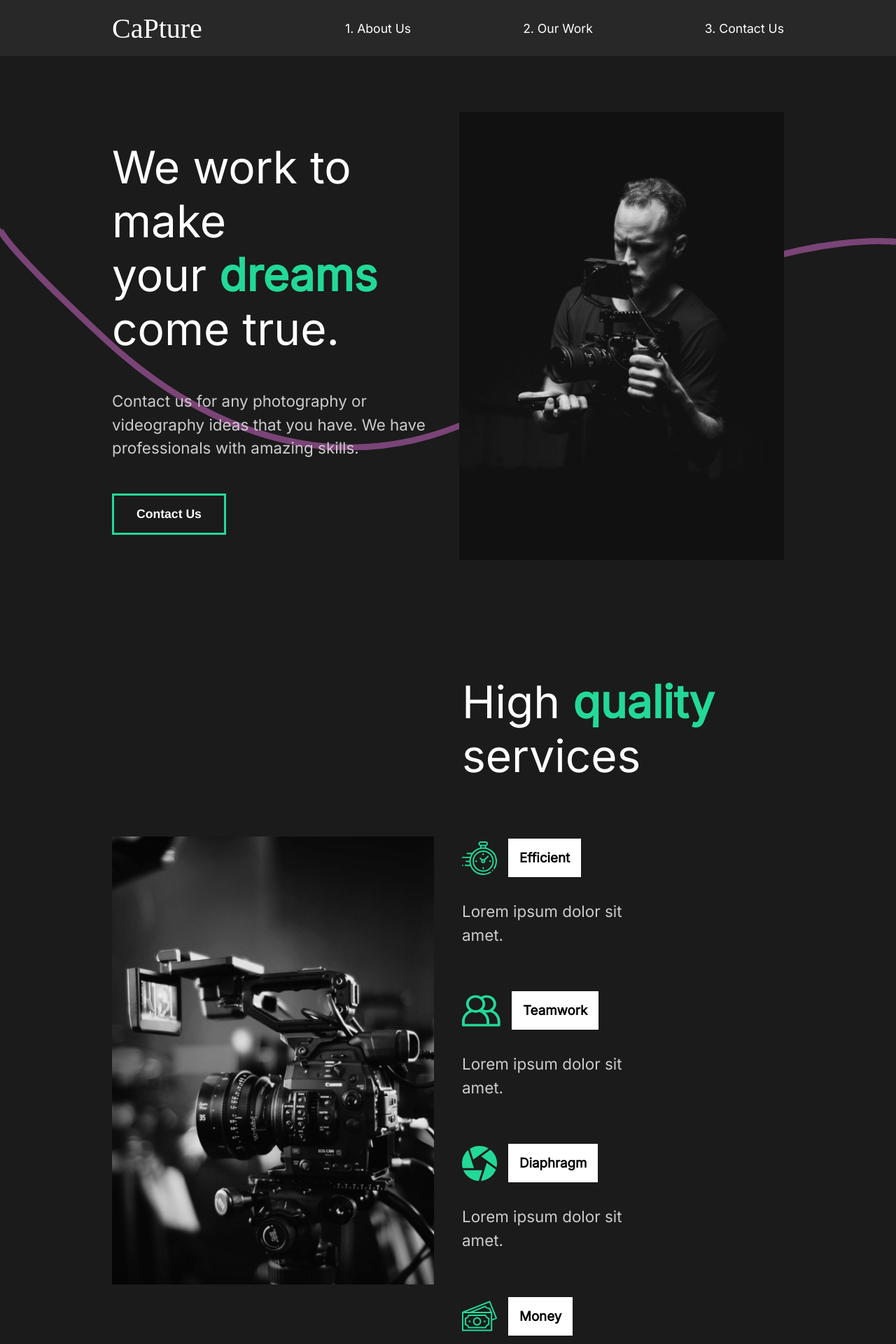
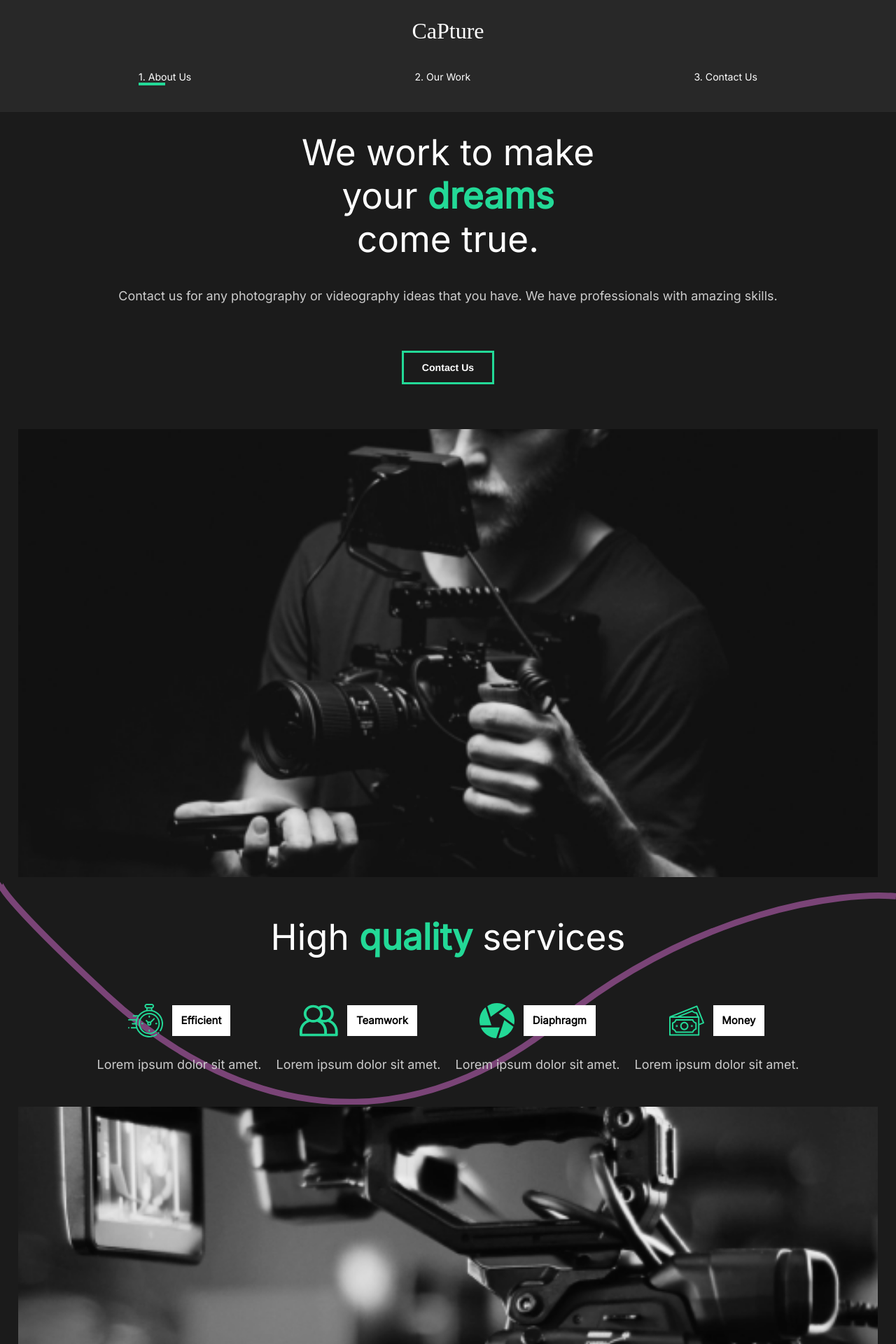
Before and after one commit to acmatias/react-capture-portfolio, a React (Create React App) app: page / in a window 1280 px wide. Shown: the top 1920 px of the page at 70% size. Built offline with nearby package versions, Linux system fonts and the light colour scheme; a web font is replaced by a local one.

Commit message:
responsive design

```diff
--- a/src/components/AboutSection.js
+++ b/src/components/AboutSection.js
@@ -44,6 +44,11 @@ const About = styled.div`
     justify-content: space-between;
     padding: 5rem 10rem;
     color: white;
+    @media (max-width: 1300px) {
+        display: block;
+        padding: 2rem 2rem;
+        text-align: center;
+    }
 `
 
 const Description = styled.div`
@@ -51,6 +56,12 @@ const Description = styled.div`
     padding-right: 2rem;
     h2 {
         font-weight: lighter;
+    }
+    @media (max-width: 1300px) {
+        padding: 0;
+        button {
+            margin: 2rem 0rem 5rem 0rem;
+        }
     }
 `
 
--- a/src/components/GlobalStyle.js
+++ b/src/components/GlobalStyle.js
@@ -6,6 +6,11 @@ const GlobalStyle = createGlobalStyle`
     padding: 0;
     box-sizing: border-box;
     font-family: 'Inter', sans-serif;
+}
+html{
+    @media (max-width: 1700px) {
+        font-size: 80%;
+    }
 }
 
 body{
--- a/src/components/Nav.js
+++ b/src/components/Nav.js
@@ -1,8 +1,12 @@
 import React from 'react'
 import styled from 'styled-components'
+import { useLocation } from 'react-router-dom'
 
-// Router
+//router
 import { Link } from 'react-router-dom'
+
+//animation
+import { motion } from 'framer-motion'
 
 const navItems = [
     {
@@ -13,16 +17,17 @@ const navItems = [
     {
         key: 2,
         name: '2. Our Work',
-        linkTo: 'work',
+        linkTo: '/work',
     },
     {
         key: 3,
         name: '3. Contact Us',
-        linkTo: 'contact',
+        linkTo: '/contact',
     },
 ]
 
 const Nav = () => {
+    const { pathname } = useLocation()
     return (
         <StyedNav>
             <h1>
@@ -37,6 +42,11 @@ const Nav = () => {
                             <Link className="link" to={navItem.linkTo}>
                                 {navItem.name}
                             </Link>
+                            <Line
+                                transition={{ duration: 0.75 }}
+                                initial={{ width: '0%' }}
+                                animate={{ width: pathname === navItem.linkTo ? '50%' : '0%' }}
+                            />
                         </li>
                     )
                 })}
@@ -44,7 +54,6 @@ const Nav = () => {
         </StyedNav>
     )
 }
-export default Nav
 
 const StyedNav = styled.nav`
     min-height: 10vh;
@@ -76,4 +85,30 @@ const StyedNav = styled.nav`
         padding-left: 10rem;
         position: relative;
     }
+    @media (max-width: 1300px) {
+        flex-direction: column;
+        padding: 1rem;
+        #logo {
+            display: inline-block;
+            margin: 1rem;
+        }
+        ul {
+            padding: 2rem;
+            justify-content: space-around;
+            width: 100%;
+        }
+        li {
+            padding: 0;
+        }
+    }
 `
+const Line = styled(motion.div)`
+    position: 5%;
+    height: 0.3rem;
+    background: #23d997;
+    width: 0%;
+    bottom: -80%;
+    left: 60%;
+`
+
+export default Nav
--- a/src/components/ServicesSection.js
+++ b/src/components/ServicesSection.js
@@ -24,7 +24,13 @@ const cards = [
 export const ServicesSection = () => {
     const [element, control] = useScroll()
     return (
-        <Services variants={scrollReveal} animate={control} initial="hidden" ref={element}>
+        <Services
+            variants={scrollReveal}
+            animate={control}
+            initial="hidden"
+            viewport={{ once: true }}
+            ref={element}
+        >
             <CameraImg>
                 <img src={home2} alt="" />
             </CameraImg>
@@ -61,9 +67,15 @@ const Services = styled(motion.div)`
         padding-bottom: 5rem;
     }
 
-    p {
-        width: 70%;
-        padding: 2rem 0rem 4rem 0rem;
+    @media (max-width: 1300px) {
+        display: grid;
+        grid-template-areas:
+            'header header header header  '
+            'cards cards cards cards'
+            'image image image image';
+        gap: 10px;
+        padding: 2rem 2rem;
+        text-align: center;
     }
 `
 
@@ -72,6 +84,9 @@ const SeviceDescription = styled.div`
     padding-right: 0;
     h2 {
         font-weight: lighter;
+    }
+    @media (max-width: 1300px) {
+        grid-area: header;
     }
 `
 
@@ -84,22 +99,46 @@ const CameraImg = styled.div`
         height: 80vh;
         object-fit: cover;
     }
+    @media (max-width: 1300px) {
+        grid-area: image;
+        padding: 0;
+    }
 `
 
 const Cards = styled.div`
     display: flex;
     flex-wrap: wrap;
+    @media (max-width: 1300px) {
+        justify-content: center;
+    }
 `
 const Card = styled.div`
     flex-basis: 23rem;
     .icon {
         display: flex;
+
         align-items: center;
-        h3 {
-            margin-left: 1rem;
-            background: white;
-            color: black;
-            padding: 1rem;
+    }
+    h3 {
+        display: flex;
+        margin-left: 1rem;
+        background: white;
+        color: black;
+        padding: 1rem;
+    }
+    p {
+        width: 70%;
+        padding: 2rem 0rem 4rem 0rem;
+    }
+    @media (max-width: 1300px) {
+        grid-area: cards;
+        flex-basis: 20rem;
+        .icon {
+            justify-content: center;
+        }
+        p {
+            width: 100%;
+            padding: 2rem 0rem;
         }
     }
 `
--- a/src/components/useScroll.js
+++ b/src/components/useScroll.js
@@ -3,7 +3,7 @@ import { useAnimation } from 'framer-motion'
 
 export const useScroll = () => {
     const control = useAnimation()
-    const [element, view] = useInView({ threshold: 0.5 })
+    const [element, view] = useInView({ threshold: 0.5, triggerOnce: true })
 
     view ? control.start('show') : control.start('hidden')
 
--- a/src/pages/ContactUs.js
+++ b/src/pages/ContactUs.js
@@ -40,11 +40,19 @@ const ContactStyle = styled(motion.div)`
     padding: 5rem 10rem;
     color: #353535;
     min-height: 90vh;
+    @media (max-width: 1300px) {
+        padding: 2rem;
+    }
 `
 
 const Title = styled.div`
     margin-bottom: 4rem;
     color: black;
+    @media (max-width: 1300px) {
+        h2 {
+            font-size: 2rem;
+        }
+    }
 `
 const Hide = styled.div`
     overflow: hidden;
@@ -57,6 +65,10 @@ const Circle = styled.div`
     width: 3rem;
     height: 3rem;
     background: #fff;
+    @media (max-width: 1300px) {
+        width: 2rem;
+        height: 2rem;
+    }
 `
 
 const Social = styled(motion.div)`
@@ -66,6 +78,11 @@ const Social = styled(motion.div)`
         margin: 2rem;
         color: #fff;
     }
+    @media (max-width: 1300px) {
+        h2 {
+            font-size: 2rem;
+        }
+    }
 `
 
 export default ContactUs
--- a/src/pages/MovieDetail.js
+++ b/src/pages/MovieDetail.js
@@ -20,7 +20,11 @@ const MovieDetail = ({ movies, setMovies }) => {
             {movie && (
                 <Details variants={pageAnimation} initial="hidden" animate="show" exit="exit">
                     <Headline>
-                        <h2>{movie.title}</h2>
+                        <h2>
+                            {movie.title}
+                            <div className="line"></div>
+                        </h2>
+
                         <img src={movie.mainImg} alt="" />
                     </Headline>
                     <Awards>
@@ -40,6 +44,18 @@ const MovieDetail = ({ movies, setMovies }) => {
         </>
     )
 }
+// Award component
+const Award = ({ title, description }) => {
+    return (
+        <AwardStyle className="">
+            <h3>{title}</h3>
+            <div className="line"></div>
+            <p>{description}</p>
+        </AwardStyle>
+    )
+}
+
+// styles
 
 const Details = styled(motion.div)`
     color: white;
@@ -49,6 +65,11 @@ const Headline = styled.div`
     min-height: 90vh;
     padding-top: 20vh;
     position: relative;
+    .line {
+        width: 100%;
+        background: #23d997;
+        height: 0.5rem;
+    }
     h2 {
         position: absolute;
         top: 10%;
@@ -67,7 +88,13 @@ const Awards = styled.div`
     margin: 5rem 10rem;
     align-items: center;
     justify-content: space-around;
+    @media (max-width: 1300px) {
+        min-height: 50vh;
+        flex-direction: column;
+        margin: 2rem;
+    }
 `
+
 const AwardStyle = styled.div`
     padding: 5rem;
     h3 {
@@ -82,6 +109,9 @@ const AwardStyle = styled.div`
     p {
         padding: 2rem 0rem;
     }
+    @media (max-width: 550px) {
+        padding: 2rem 0rem;
+    }
 `
 
 const ImageDisplay = styled.div`
@@ -91,17 +121,11 @@ const ImageDisplay = styled.div`
         height: 100vh;
         object-fit: cover;
     }
+    @media (max-width: 1300px) {
+        img {
+            height: 50vh;
+        }
+    }
 `
 
-//award component
-const Award = ({ title, description }) => {
-    return (
-        <AwardStyle className="">
-            <h3>{title}</h3>
-            <div className="line"></div>
-            <p>{description}</p>
-        </AwardStyle>
-    )
-}
-
 export default MovieDetail
--- a/src/pages/OurWork.js
+++ b/src/pages/OurWork.js
@@ -38,13 +38,18 @@ const OurWork = ({ movies, setMovies }) => {
 }
 
 const Work = styled(motion.div)`
-    /* background: white; */
     min-height: 100vh;
     overflow: hidden;
     padding: 5rem 10rem;
     h2 {
         color: white;
         padding: 1rem 0rem;
+    }
+    @media (max-width: 1300px) {
+        padding: 2rem 2rem;
+        h2 {
+            text-align: center;
+        }
     }
 `
 
@@ -59,6 +64,11 @@ const Movie = styled(motion.div)`
         width: 100%;
         height: 70vh;
         object-fit: cover;
+    }
+    @media (max-width: 1300px) {
+        img {
+            height: 50vh;
+        }
     }
 `
 
```
